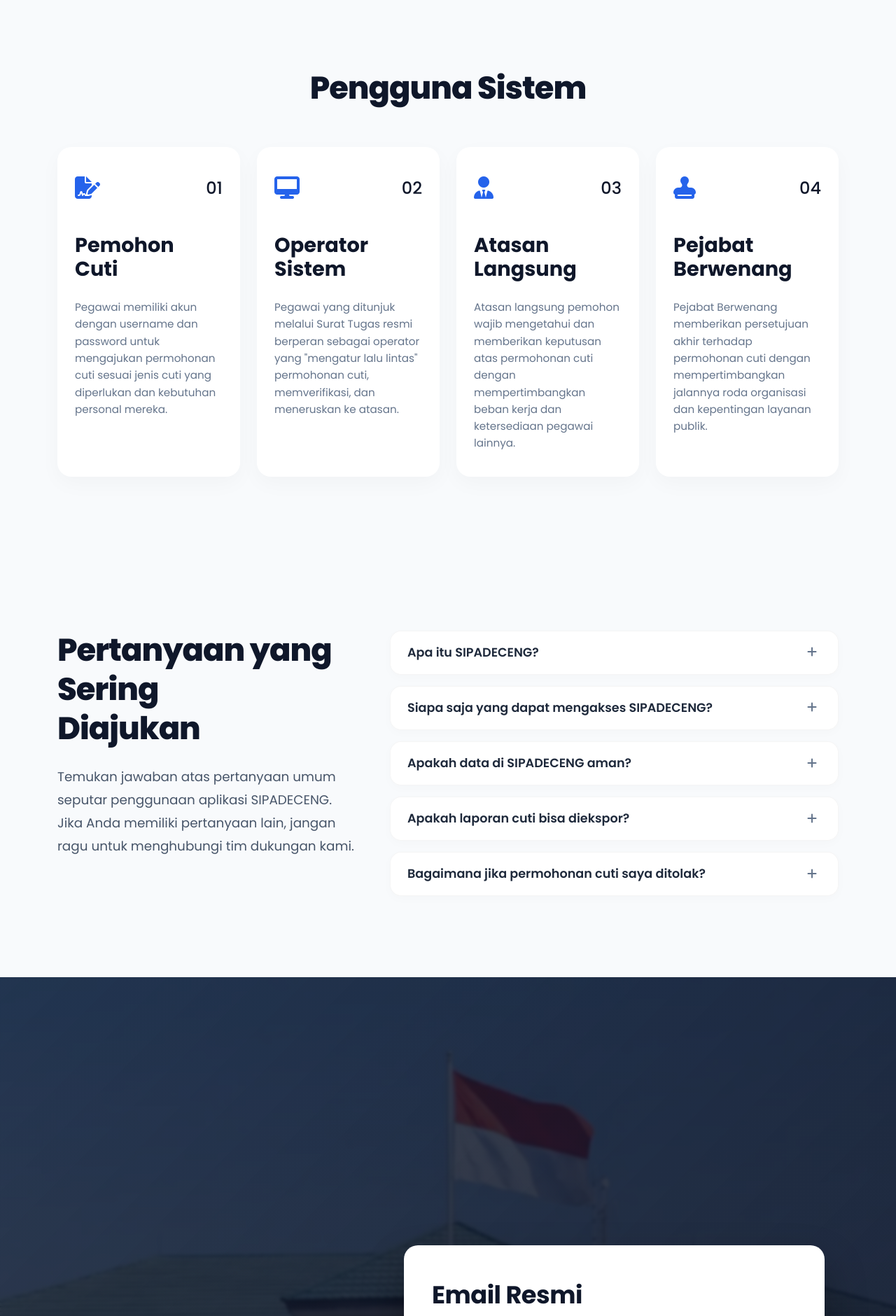
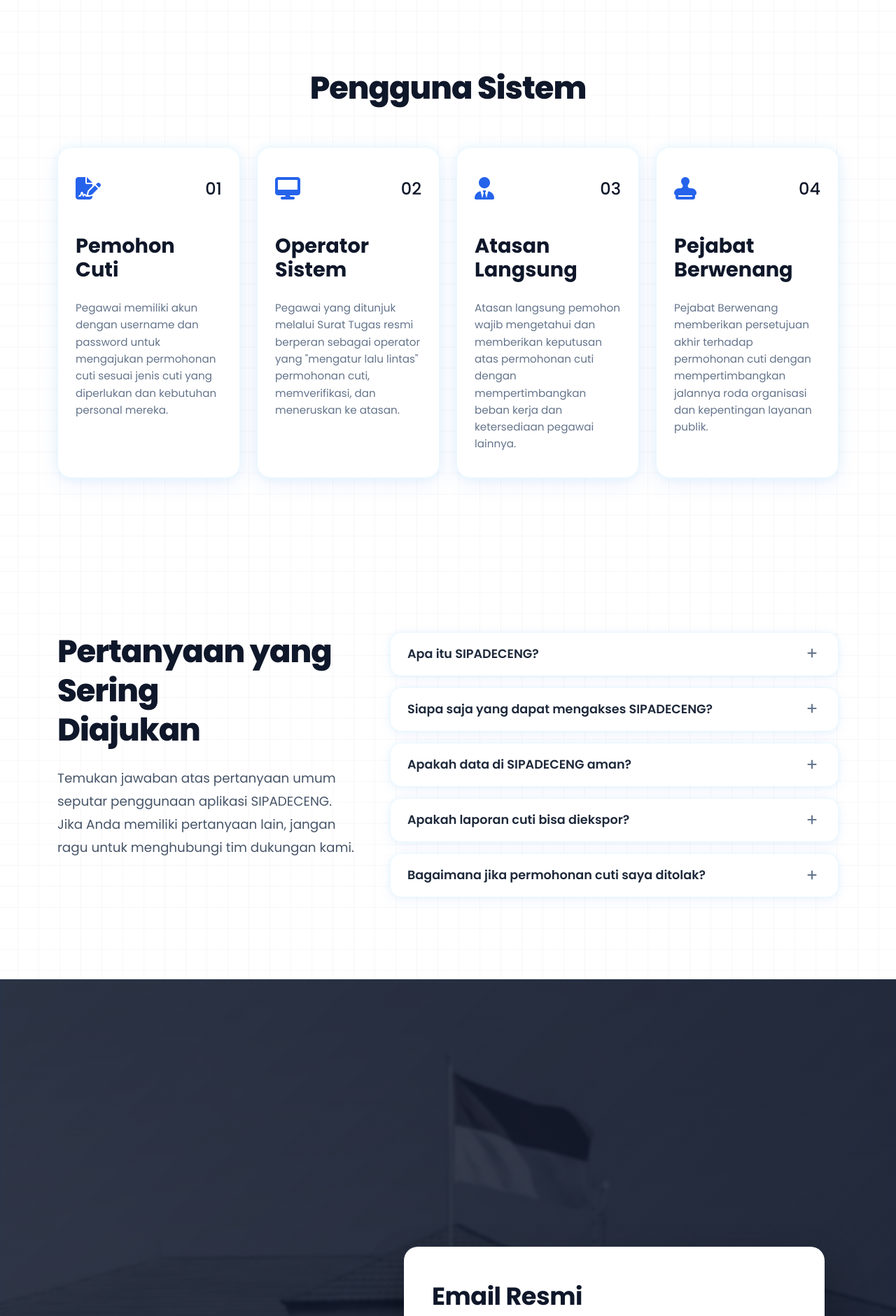
Before and after one commit to Jallrijal/sipadeceng-unfinished, a PHP site: page / in a window 1280 px wide. Shown: the part 3280-5160 px from the top of the page at 70% size. Run offline with PHP 8.4, Linux system fonts and the light colour scheme; some libraries are stand-ins or nearby versions.

Commit message:
Final fix landing page

```diff
--- a/app/views/auth/landingpage/_alur.php
+++ b/app/views/auth/landingpage/_alur.php
@@ -5,13 +5,15 @@
 			<!-- Left Sticky Info -->
 			<div class="col-lg-5 mb-5 mb-lg-0">
 				<div class="alur-sticky-wrapper">
-					<h2 class="alur-heading-main" data-aos="fade-up">Alur Proses<br>Pengajuan Cuti</h2>
+					<div data-aos="fade-up">
+						<h2 class="alur-heading-main" data-aos="wipe-wrap" data-aos-duration="2000">Alur Proses<br>Pengajuan Cuti</h2>
+					</div>
 					<p class="alur-desc-main mt-4" data-aos="fade-up" data-aos-delay="100">
 						Seluruh rancangan proses diawasi secara sistematis untuk memastikan setiap permohonan cuti dapat berjalan dengan cepat, terpadu, dan transparan. Berikut adalah tahapan yang dilalui dalam aplikasi SIPADECENG.
 					</p>
 
 					<div class="alur-circular-wrapper mt-5 d-none d-md-flex" data-aos="fade-up" data-aos-delay="200">
-						<a href="#pengguna" class="btn-alur-circle">
+						<a href="<?php echo baseUrl('auth/login'); ?>" class="btn-alur-circle">
 							<i class="fas fa-arrow-up border-0"></i>
 						</a>
 						<svg class="alur-circular-text" viewBox="0 0 100 100">
--- a/app/views/auth/landingpage/_faq.php
+++ b/app/views/auth/landingpage/_faq.php
@@ -3,7 +3,7 @@
 	<div class="container">
 		<div class="row">
 			<div class="col-lg-5 mb-5 mb-lg-0" data-aos="fade-right">
-				<h2 class="faq-main-title">Pertanyaan yang Sering<br>Diajukan</h2>
+				<h2 class="faq-main-title" data-aos="wipe-wrap" data-aos-duration="2000">Pertanyaan yang Sering<br>Diajukan</h2>
 				<p class="faq-desc mt-4">
 					Temukan jawaban atas pertanyaan umum seputar penggunaan aplikasi SIPADECENG. Jika Anda memiliki pertanyaan lain, jangan ragu untuk menghubungi tim dukungan kami.
 				</p>
--- a/app/views/auth/landingpage/_footer.php
+++ b/app/views/auth/landingpage/_footer.php
@@ -1,10 +1,10 @@
 <!-- Footer Top -->
-<section class="section-footer-top">
+<section class="section-footer-top d-none d-md-block">
 	<div class="container" data-aos="fade-up">
 		<div class="row">
 			<div class="col-lg-4 mb-5 mb-lg-0">
-				<div class="mb-4">
-					<i class="fas fa-laptop text-primary" style="font-size: 1.5rem;"></i>
+				<div class="mb-4 d-flex align-items-center">
+					<img src="<?php echo baseUrl('public/images/sipadeceng.png'); ?>" alt="Logo SIPADECENG" height="38">
 					<span class="fw-bold text-dark ms-2" style="font-size: 1.4rem; letter-spacing: -0.5px;">SIPADECENG</span>
 				</div>
 				<div class="footer-text mb-4 pe-lg-4">
@@ -49,11 +49,11 @@
 			</div>
 
 			<div class="col-lg-4">
-				<h4 class="footer-title mb-4">INSTITUSI</h4>
+				<h4 class="footer-title mb-4">LEMBAGA</h4>
 				<div class="footer-text mb-4 pe-lg-3 mt-4">
 					Dikembangkan oleh dan untuk Pengadilan Tinggi Agama Makassar guna mendukung tata kelola birokrasi dan layanan publik yang unggul.
 				</div>
-				<a href="<?php echo baseUrl(''); ?>" class="btn-kunjungi">
+				<a href="http://pta-makassar.go.id/" target="_blank" class="btn-kunjungi">
 					<i class="fas fa-globe me-2"></i> Kunjungi Website
 				</a>
 			</div>
@@ -62,7 +62,7 @@
 </section>
 
 <!-- Footer Bottom -->
-<section class="section-footer-bottom">
+<section class="section-footer-bottom" id="footer">
 	<div class="container">
 		<div class="row">
 			<div class="col-md-12 text-center">
--- a/app/views/auth/landingpage/_hubungi.php
+++ b/app/views/auth/landingpage/_hubungi.php
@@ -20,8 +20,8 @@
 							</text>
 						</svg>
 					</div>
-					<a href="#hubungi" class="btn-hubungi-circle d-flex align-items-center justify-content-center text-decoration-none">
-						<i class="fas fa-arrow-up text-dark"></i>
+					<a href="#footer" class="btn-hubungi-circle d-flex align-items-center justify-content-center text-decoration-none">
+						<i class="fas fa-arrow-down text-dark"></i>
 					</a>
 				</div>
 			</div>
--- a/app/views/auth/landingpage/_pengguna.php
+++ b/app/views/auth/landingpage/_pengguna.php
@@ -3,7 +3,7 @@
 	<div class="container">
 		<div class="row mb-5">
 			<div class="col-12 text-center" data-aos="fade-up">
-				<h2 class="siapa-heading-large">Pengguna Sistem</h2>
+				<h2 class="siapa-heading-large" data-aos="wipe-wrap" data-aos-duration="2000">Pengguna Sistem</h2>
 			</div>
 		</div>
 		<div class="row g-4 justify-content-center">
--- a/public/css/auth/welcome.css
+++ b/public/css/auth/welcome.css
@@ -28,10 +28,10 @@ body {
 }
 
 .navbar .container {
-    background: rgba(255, 255, 255, 0.92);
-    backdrop-filter: blur(20px);
-    -webkit-backdrop-filter: blur(20px);
-    border: 1px solid rgba(255, 255, 255, 0.6);
+    background: rgba(255, 255, 255, 0.82);
+    backdrop-filter: blur(16px) saturate(150%);
+    -webkit-backdrop-filter: blur(16px) saturate(150%);
+    border: 1px solid rgba(255, 255, 255, 0.5);
     box-shadow: 0 15px 35px rgba(0, 0, 0, 0.05), 0 5px 15px rgba(0, 0, 0, 0.03);
     border-radius: 100px; /* Pill shape */
     padding: 8px 24px;
@@ -682,7 +682,13 @@ body {
 /* =================== SIAPA SAJA SECTION (REDESIGN) =================== */
 .section-siapa-new {
     padding: 120px 0;
-    background-color: #f8fafc; /* light calm background like the image */
+    background-color: #ffffff;
+    background-image:
+        linear-gradient(rgba(15, 23, 42, 0.03) 1px, transparent 1px),
+        linear-gradient(90deg, rgba(15, 23, 42, 0.03) 1px, transparent 1px);
+    background-size: 30px 30px;
+    background-position: center center;
+    position: relative;
     overflow: hidden;
 }
 
@@ -705,7 +711,8 @@ body {
     flex-direction: column;
     transition: all 0.4s ease;
     cursor: default;
-    box-shadow: 0 10px 30px rgba(0,0,0,0.03);
+    border: 1px solid rgba(56, 189, 248, 0.1);
+    box-shadow: 0 10px 30px rgba(37, 99, 235, 0.08), 0 0 15px rgba(56, 189, 248, 0.1); /* Soft neon glow */
 }
 
 .siapa-card-bg {
@@ -767,7 +774,8 @@ body {
 .siapa-card-new.active,
 .siapa-card-new:hover {
     transform: translateY(-5px);
-    box-shadow: 0 20px 40px rgba(15, 23, 42, 0.2);
+    border-color: rgba(56, 189, 248, 0.4);
+    box-shadow: 0 20px 45px rgba(37, 99, 235, 0.4), 0 0 25px rgba(56, 189, 248, 0.5); /* Strong neon glow on hover */
 }
 
 .siapa-card-new.active .siapa-card-bg,
@@ -810,8 +818,8 @@ body {
     position: absolute;
     top: 0; left: 0; right: 0; bottom: 0;
     background: linear-gradient(135deg, rgba(15, 23, 42, 0.8) 0%, rgba(15, 23, 42, 0.95) 100%);
-    backdrop-filter: blur(2px);
-    -webkit-backdrop-filter: blur(2px);
+    backdrop-filter: blur(2px) saturate(10%);
+    -webkit-backdrop-filter: blur(2px) saturate(10%);
     z-index: 1;
 }
 
@@ -896,7 +904,7 @@ body {
     margin-bottom: 0;
     position: relative;
     display: inline-block;
-    transition: all 0.3s ease;
+    transition: color 0.3s ease, border-color 0.3s ease;
 }
 
 /* Inactive State */
@@ -925,7 +933,7 @@ body {
 
 .hubungi-item.active .hubungi-item-title {
     font-size: 2.2rem;
-    border-bottom: none;
+    border-bottom: 3px solid transparent;
     color: #0f172a;
     pointer-events: none;
     letter-spacing: -0.5px;
@@ -940,6 +948,15 @@ body {
     color: #64748b;
     line-height: 1.8;
     margin-bottom: 25px;
+}
+
+@media (max-width: 767.98px) {
+    .hubungi-item:not(.active) .hubungi-item-title {
+        font-size: 1.25rem;
+    }
+    .hubungi-item.active .hubungi-item-title {
+        font-size: 1.8rem;
+    }
 }
 
 .btn-hubungi-action {
@@ -1108,8 +1125,14 @@ body {
 /* =================== FAQ SECTION =================== */
 .section-faq {
     padding: 100px 0;
-    background-color: #f8fafc;
+    background-color: #ffffff;
+    background-image:
+        linear-gradient(rgba(15, 23, 42, 0.03) 1px, transparent 1px),
+        linear-gradient(90deg, rgba(15, 23, 42, 0.03) 1px, transparent 1px);
+    background-size: 30px 30px;
+    background-position: center center;
     position: relative;
+    border-bottom: 1px solid rgba(0,0,0,0.03);
 }
 .faq-main-title {
     font-size: clamp(2rem, 3.5vw, 3.5rem);
@@ -1128,16 +1151,17 @@ body {
 /* Modern Accordion */
 .modern-accordion .accordion-item {
     background: #ffffff;
-    border: 1px solid rgba(0,0,0,0.04);
+    border: 1px solid rgba(56, 189, 248, 0.1) !important;
     border-radius: 16px !important;
     margin-bottom: 16px;
     overflow: hidden;
-    box-shadow: 0 4px 15px rgba(0,0,0,0.02);
+    box-shadow: 0 5px 20px rgba(37, 99, 235, 0.06), 0 0 10px rgba(56, 189, 248, 0.08); /* Soft neon glow */
     transition: all 0.3s ease;
 }
 .modern-accordion .accordion-item:hover {
-    box-shadow: 0 10px 25px rgba(0,0,0,0.04);
-    border-color: rgba(37, 99, 235, 0.1);
+    box-shadow: 0 10px 30px rgba(37, 99, 235, 0.2), 0 0 20px rgba(56, 189, 248, 0.3); /* Strong blue glow */
+    border-color: rgba(56, 189, 248, 0.5) !important;
+    transform: translateY(-2px);
 }
 .modern-accordion .accordion-button {
     background: #ffffff;
@@ -1147,6 +1171,13 @@ body {
     padding: 20px 24px;
     box-shadow: none !important;
     border-radius: 16px !important;
+}
+
+@media (max-width: 767.98px) {
+    .modern-accordion .accordion-button {
+        font-size: 0.95rem;
+        padding: 16px 20px;
+    }
 }
 .modern-accordion .accordion-button:not(.collapsed) {
     color: #2563eb;
--- a/public/js/auth/welcome.js
+++ b/public/js/auth/welcome.js
@@ -58,7 +58,7 @@ $(function() {
 AOS.init({
     easing: 'ease-out-back',
     duration: 1000,
-    once: true
+    once: false
 });
 
 // Interactive Hubungi Section Accordion Logic
```
